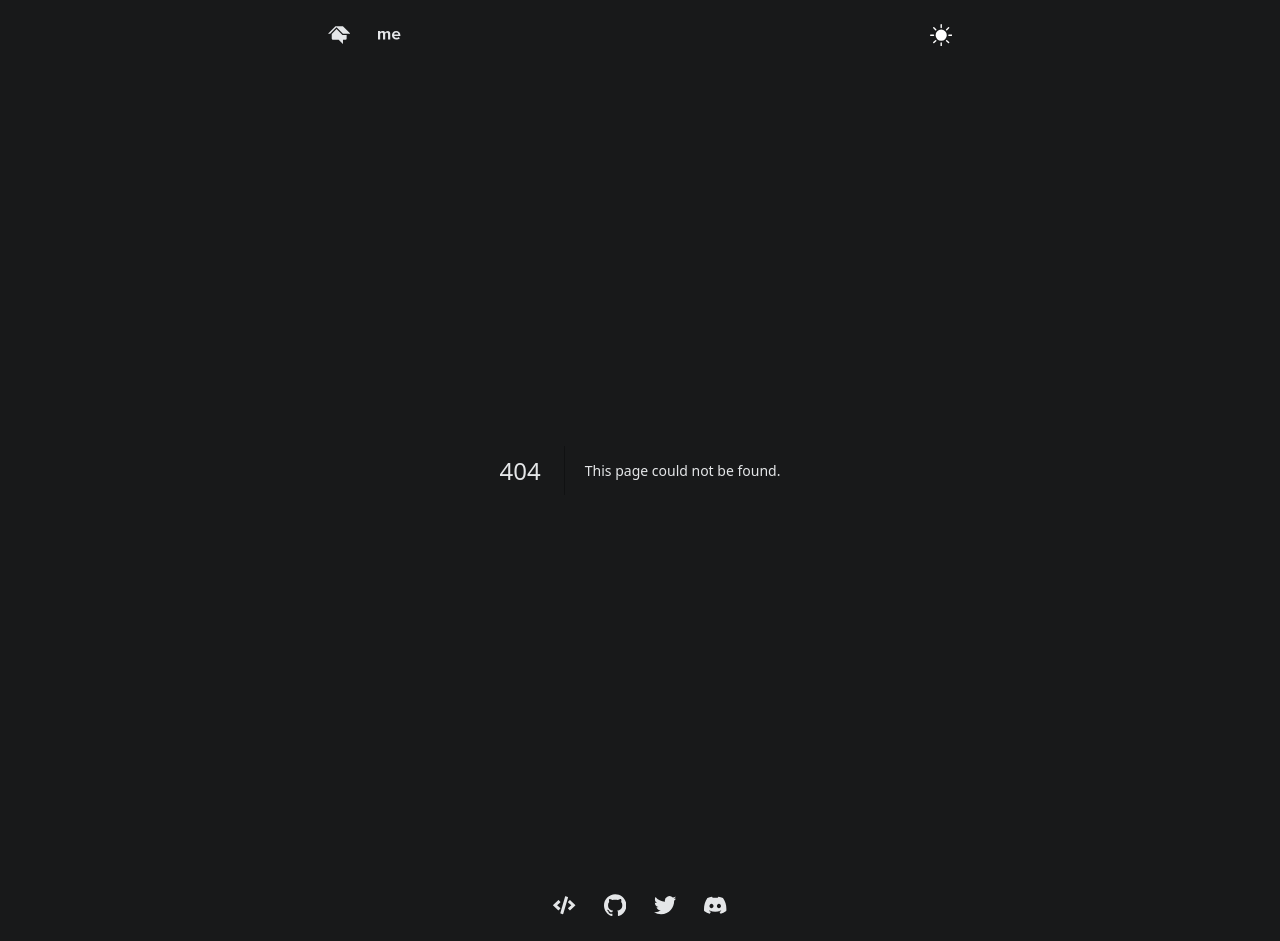
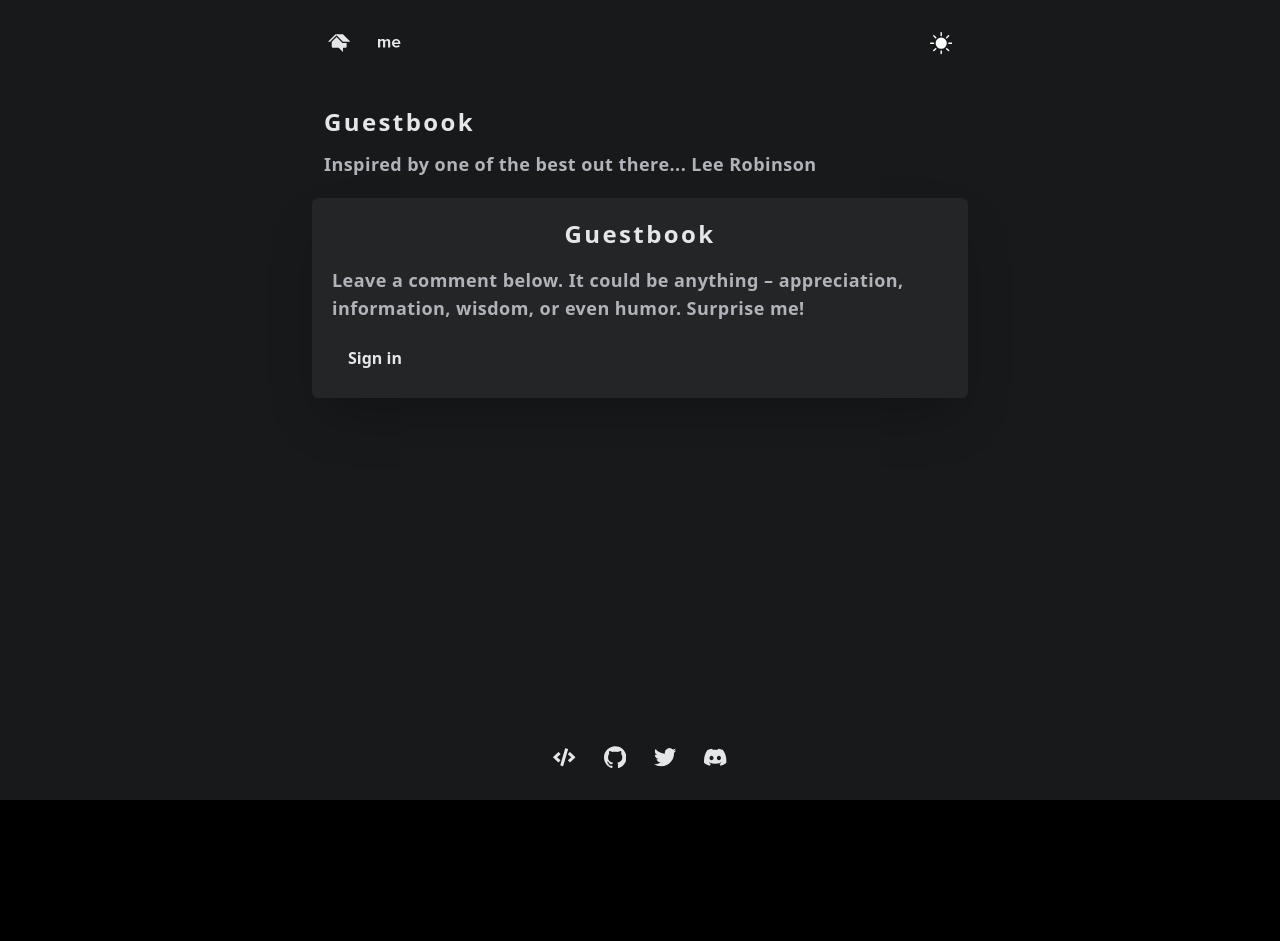
Before and after one commit to k8pai/todolist, a Next.js app: page /greetbook in a window 1280 px wide. Before the commit this address had no page. After the commit the page ends 800 px from the top, so only its background shows below. Built offline with nearby package versions, Linux system fonts and the light colour scheme; no server answers.

Commit message:
🚀 Added next auth 🚀 updated Header and Footer layout. 🚀 updated about.js ui
⏳ greetbook page pending

 > 4-11-2022

```diff
--- a/components/Footer.js
+++ b/components/Footer.js
@@ -7,7 +7,7 @@ import { FaCode } from 'react-icons/fa'
 export default function Footer() {
   return (
 	<div>
-		<div className='max-w-5xl h-fit mx-auto text-pribg dark:text-pritxt p-4'>
+		<div className='max-w-5xl h-fit mx-auto text-pribg dark:text-pritxt p-4 py-6'>
 			<ul className='flex justify-center items-center space-x-3'>
 				<Link className='transition duration-200 p-2 rounded-md ring-2 ring-transparent hover:ring-pribg hover:dark:ring-pritxt' href={'https://github.com/k8pai/todolist'}>
 					<IconContext.Provider value={{ size: "1.4em", className: "global-class-name" }}>
--- a/components/Header.js
+++ b/components/Header.js
@@ -1,9 +1,12 @@
-import React, { useEffect, useState } from 'react'
-import { SiAboutdotme, SiHomeadvisor } from 'react-icons/si'
 import Link from 'next/link'
 import { useTheme } from 'next-themes'
+import { FaHeart } from 'react-icons/fa'
+import { IconContext } from 'react-icons'
+import { GoSignOut } from 'react-icons/go'
+import React, { useEffect, useState } from 'react'
 import { BsSunFill, BsMoonStarsFill } from 'react-icons/bs'
-import { IconContext } from 'react-icons'
+import { SiAboutdotme, SiHomeadvisor } from 'react-icons/si'
+import { useSession, signIn, signOut } from 'next-auth/react'
 
 export default function Header() {
 	const {systemTheme, theme, setTheme} = useTheme();
@@ -34,9 +37,21 @@ export default function Header() {
 		)
 	}
 	}
+	function SignedOrNot(){
+		const { data: session } = useSession()
+		if(session){
+			return(
+				<button className='transition duration-200 p-2 rounded-md ring-2 ring-transparent hover:ring-pribg hover:dark:ring-pritxt' onClick={() => signOut()}>
+					<IconContext.Provider value={{ size:"1.4em", className: "global-class-name" }}>
+						<GoSignOut />
+					</IconContext.Provider>
+				</button>
+			)
+		}
+	}
 	return (
 		<div>
-			<div className='max-w-2xl h-fit mx-auto text-pribg dark:text-pritxt p-4'>
+			<div className='max-w-2xl h-fit mx-auto text-pribg dark:text-pritxt p-4 py-6'>
 				<ul className='flex justify-end space-x-3'>
 					<Link className='transition duration-200 p-2 rounded-md ring-2 ring-transparent hover:ring-pribg hover:dark:ring-pritxt' href={'/'}>
 						<IconContext.Provider value={{ size: "1.4em", className: "global-class-name" }}>
@@ -48,7 +63,13 @@ export default function Header() {
 							<SiAboutdotme />
 						</IconContext.Provider>
 					</Link>
+					{/* <Link className='transition duration-200 p-2 rounded-md ring-2 ring-transparent hover:ring-pribg hover:dark:ring-pritxt' href={'/greetbook'}>
+						<IconContext.Provider value={{ size: "1.4em", className: "global-class-name" }}>
+							<FaHeart />
+						</IconContext.Provider>
+					</Link> */}
 					<span className='flex-grow'></span>
+					{/* {SignedOrNot()} */}
 					{renderThemeSystem()}
 				</ul>
 			</div>
--- a/package.json
+++ b/package.json
@@ -10,6 +10,7 @@
   },
   "dependencies": {
     "next": "13.0.0",
+    "next-auth": "^4.15.0",
     "next-themes": "^0.2.1",
     "react": "18.2.0",
     "react-dom": "18.2.0",
--- a/pages/_app.js
+++ b/pages/_app.js
@@ -1,15 +1,18 @@
 import { ThemeProvider } from 'next-themes'
+import { SessionProvider } from "next-auth/react"
 import Layout from '../components/Layout'
 import '../styles/globals.css'
 
-function MyApp({ Component, pageProps }) {
+function MyApp({ Component, pageProps: {session, ...pageProps} }) {
 	return (
 		<ThemeProvider enableSystem={"true"} defaultTheme={"dark"} attribute="class">
-			<Layout>
-				<Component {...pageProps} />
-			</Layout>
+			<SessionProvider session={session}>
+				<Layout>
+					<Component {...pageProps} />
+				</Layout>
+			</SessionProvider>
 		</ThemeProvider>
 	)
 }
 
-export default MyApp
+export default MyApp;
--- /dev/null
+++ b/pages/api/auth/[...nextauth].js
@@ -0,0 +1,16 @@
+import NextAuth from "next-auth"
+import GithubProvider from "next-auth/providers/github"
+
+export const authOptions = {
+  // Configure one or more authentication providers
+  secret: process.env.JWT_SECRET,
+  providers: [
+    GithubProvider({
+      clientId: process.env.GITHUB_ID,
+      clientSecret: process.env.GITHUB_SECRET,
+    }),
+    // ...add more providers here
+  ],
+}
+
+export default NextAuth(authOptions)
--- /dev/null
+++ b/pages/greetbook.js
@@ -0,0 +1,49 @@
+import { signIn, signOut, useSession } from 'next-auth/react'
+import Image from 'next/image'
+import Link from 'next/link'
+import React, { useRef } from 'react'
+
+export default function greetBook() {
+	const greetInp = useRef();
+
+	function SignedOrNot() {
+		const { data: session } = useSession()
+		if (session) {
+		return (
+			<>
+			{session.user.id} <br />
+			{session.user.name} <br />
+			{session.user.email} <br />
+			<input className='bg-white w-full text-pribg dark:bg-terbg dark:text-pritxt focus:outline-none tracking-wide capitalize font-semibold p-2 pl-3 shadow-lg rounded-md px-2 w-5xl'
+				autoFocus
+				type="text"
+				placeholder="Leave a message..."
+				ref={greetInp}/>
+			</>
+		)
+		}
+		return (
+		<>
+			{/* Not signed in <br /> */}
+			<button className='transition duration-200 p-2 px-4 rounded-md ring-2 ring-transparent hover:ring-pribg hover:dark:ring-pritxt' onClick={() => signIn('github')}>Sign in</button>
+		</>
+		)
+	}
+  return (
+    <div className='flex-grow'>
+        <div className='max-w-2xl w-full mx-auto font-semibold'>
+			<div className='m-5 space-y-3'>
+				<h1 className='tracking-widest text-2xl md:text-xl sm:text-lg xsm:text-lg'>Guestbook</h1>
+				<p className='text-pribg dark:text-sectxt tracking-wide word-0 text-lg sm:text-base xsm:text-base'>Inspired by one of the best out there... <Link href={"https://leerob.io/"}>Lee Robinson</Link></p>
+			</div>
+			<div className='p-5 m-2 sm:mx-2 sm:my-1 xsm:mx-2 xsm:my-1 max-w-3xl flex items-center rounded-md shadow-2xl bg-pritxt dark:bg-secbg h-fit'>
+				<div className='space-y-4'>
+					<h1 className='tracking-widest text-center text-2xl md:text-xl sm:text-lg xsm:text-lg'>Guestbook</h1>
+					<p className='text-pribg dark:text-sectxt tracking-wide word-0 text-lg sm:text-base xsm:text-base'>Leave a comment below. It could be anything – appreciation, information, wisdom, or even humor. Surprise me!</p>
+					{SignedOrNot()}
+				</div>
+			</div>
+        </div>
+    </div>
+  )
+}
```
Also changed, not shown: pages/about.js (+0 -37 lines), 2 other files (tests, documents, lock files or other folders).
